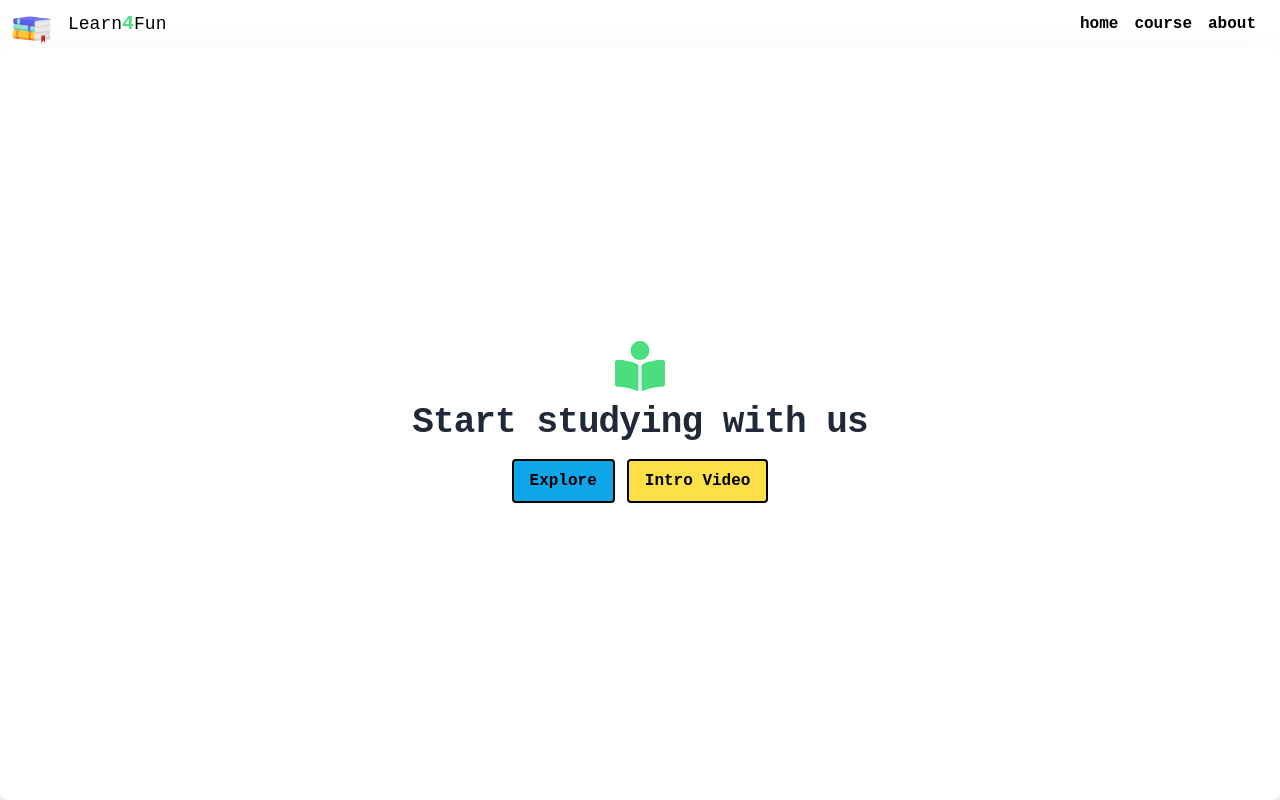
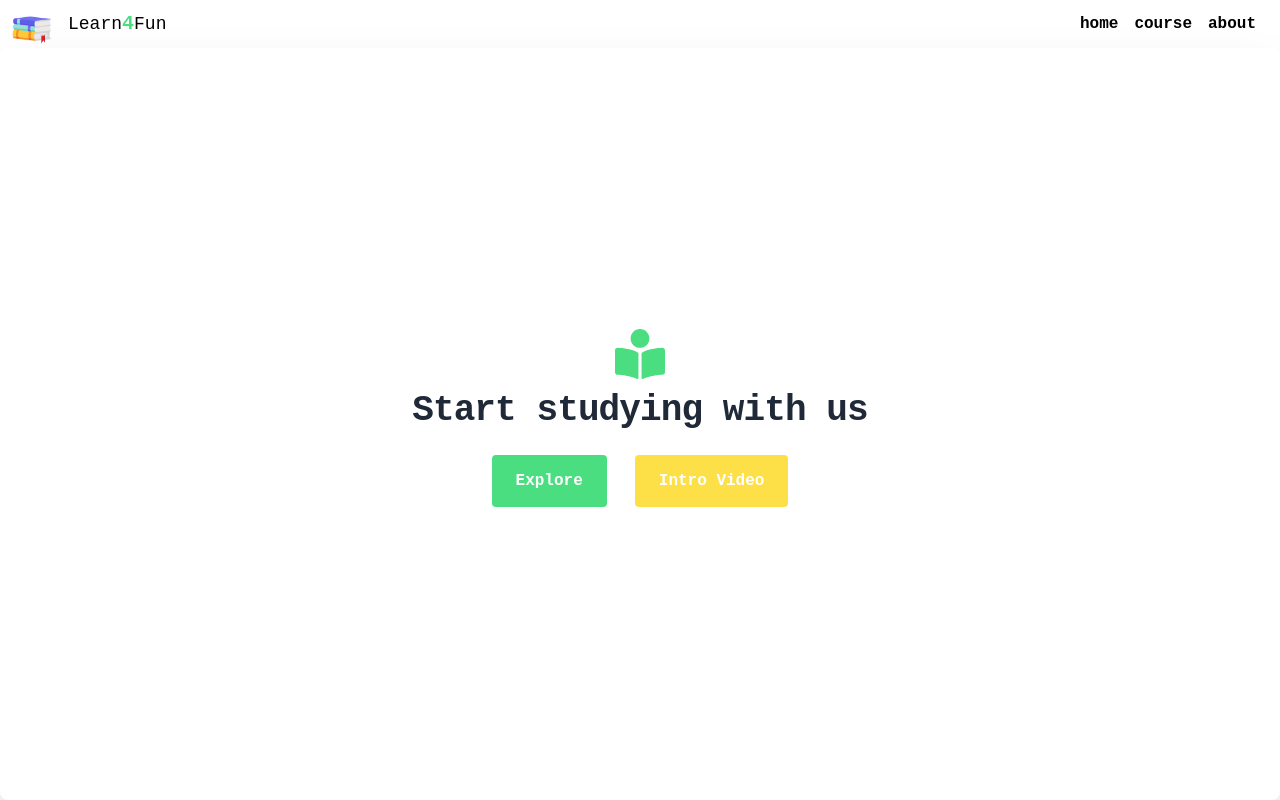
Before and after one commit to nikl1425/WebLearn, a Next.js app: page / in a window 1280 px wide. Built offline with nearby package versions, Linux system fonts and the light colour scheme.

Commit message:
ripple fucking works

```diff
--- a/src/common/components/button.tsx
+++ b/src/common/components/button.tsx
@@ -1,4 +1,5 @@
-import React, { FC } from 'react'
+import React, { FC } from 'react';
+import UseRipple from '../hooks/useRipple';
 
 type btnStyleProps = {
     bgColor: string,
@@ -36,13 +37,18 @@ const btnStyle = (input: btnStyleProps) => {
     return [bg, hover, btnTxtCol ].join(' ') + ' ';
 }
 
+
 const Button: FC<ButtonProps> = (props) => {
+
+    const ripple = UseRipple();
+
     return (
         <>
             <button
             type={props.type}
+            ref={ripple}
             onClick={props.onclick}
-            className={`${btnStyle(props.style)} py-2 px-4 font-bold rounded border-black border-2`}>
+            className={`${btnStyle(props.style)} py-2 px-4 font-bold rounded border-black border-2 relative overflow-hidden ripple`}>
                 {props.buttonText}
             </button>
         </>
--- /dev/null
+++ b/src/common/hooks/useRipple.ts
@@ -0,0 +1,46 @@
+import { Html } from 'next/document';
+import { userAgent } from 'next/server'
+import { type } from 'os';
+import React, { useRef, useState, useEffect } from 'react'
+
+
+const UseRipple = () => {
+    const ref = useRef<HTMLButtonElement>(null)
+    const [coords, setCoords] = useState({x: -1, y: -1});
+    const [isRippling, setIsRippling] = useState(false);
+
+    useEffect(() => {
+        ref.current?.addEventListener('click', (e) => {
+            const rect = ref.current?.getBoundingClientRect();
+            if(rect != null){
+                setCoords({
+                    x: e.clientX - rect.left,
+                    y: e.clientY - rect.top
+                })
+            }
+        })
+    }, [])
+
+    useEffect(() => {
+        if (coords.x !== -1 && coords.y !== -1) {
+        setIsRippling(true);
+        setTimeout(() => setIsRippling(false), 300);
+        } else setIsRippling(false);
+    }, [coords]);
+
+    React.useEffect(() => {
+        if (!isRippling) setCoords({ x: -1, y: -1 });
+      }, [isRippling]);
+
+    ref.current?.classList.add('ripple-button');
+
+    if(isRippling){
+        let child2 = document.createElement('span');
+        child2.className = 'ripple';
+        ref.current?.appendChild(child2)
+    }
+
+    return ref;
+}
+
+export default UseRipple;
--- a/src/pages/index.tsx
+++ b/src/pages/index.tsx
@@ -18,7 +18,7 @@ export default function Home() {
         style={{centerRelativeTo: 'screen'}}
         buttons={
           [
-            <Button onclick={() => console.log('hi')} style={{bgColor: 'info', hoverColor: 'info'}} buttonText='Explore' />,
+            <Button onclick={() => console.log('hi')} style={{bgColor: 'success', hoverColor: 'success'}} buttonText='Explore' />,
             <Button onclick={() => console.log('hi')} style={{bgColor: 'alert', hoverColor: 'alert'}} buttonText='Intro Video' />
           ]
         }
--- a/src/styles/globals.css
+++ b/src/styles/globals.css
@@ -17,3 +17,41 @@ body {
 #__next {
     height: 100%;
 }
+
+.ripple-button {
+    border-radius: 4px;
+    border: none;
+    margin: 8px;
+    padding: 14px 24px;
+    color: #fff;
+    overflow: hidden;
+    position: relative;
+    cursor: pointer;
+  }
+
+  .ripple-button > .ripple {
+    width: 20px;
+    height: 20px;
+    position: absolute;
+    background: rgba(255, 255, 255, 0.5);
+    display: block;
+    content: "";
+    border-radius: 9999px;
+    opacity: 1;
+    animation: 0.9s ease 1 forwards ripple-effect;
+  }
+
+  @keyframes ripple-effect {
+    0% {
+      transform: scale(1);
+      opacity: 1;
+    }
+    50% {
+      transform: scale(10);
+      opacity: 0.375;
+    }
+    100% {
+      transform: scale(35);
+      opacity: 0;
+    }
+  }
```
